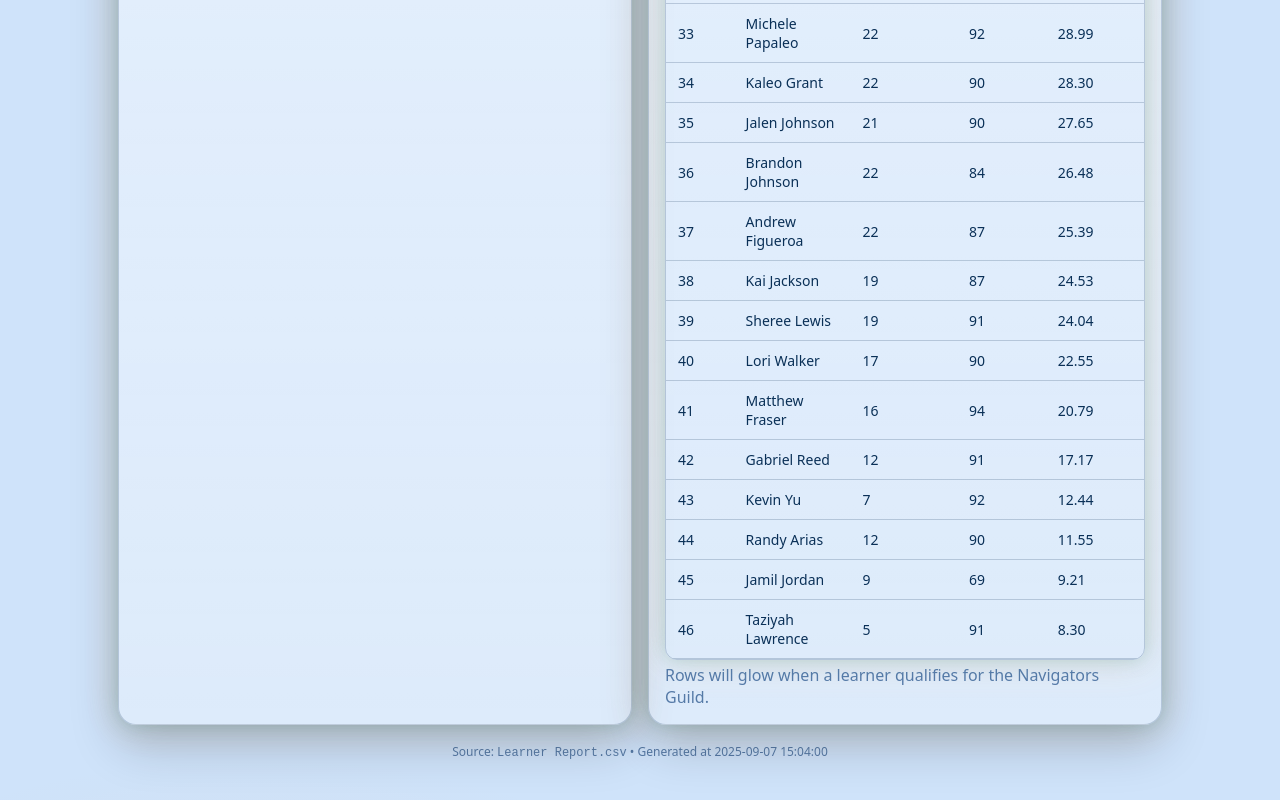
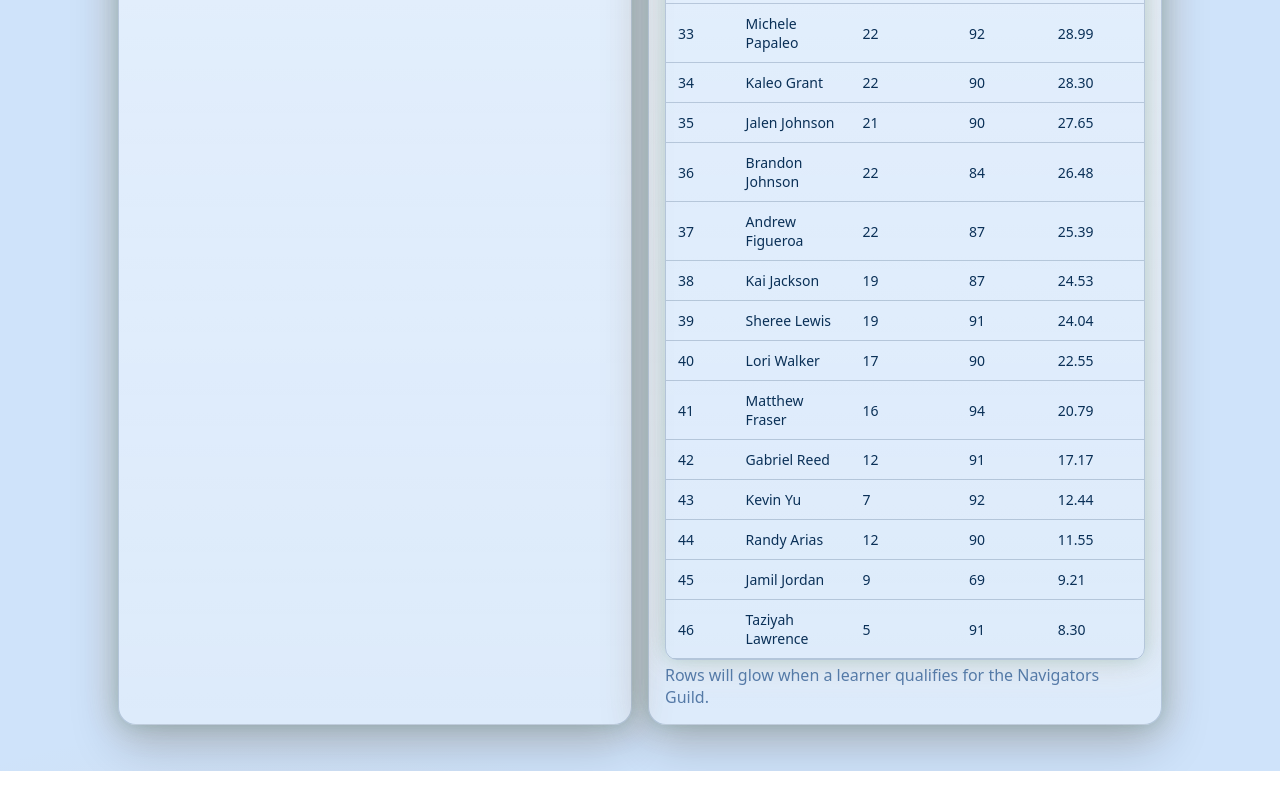
Before and after one commit to kaleogrant-tta/seed, a plain HTML site: page index.html in a window 1280 px wide. Shown: the part 1749-2549 px from the top of the page. After the commit the page ends 2520 px from the top, so only its background shows below. Drawn offline with Linux system fonts and the light colour scheme.

Commit message:
Update index.html

```diff
--- a/index.html
+++ b/index.html
@@ -275,7 +275,6 @@ body{
     </div>
 
     <div class="footer">
-      <p>Source: <code>Learner Report.csv</code> • Generated at 2025-09-07 15:04:00</p>
     </div>
   </div>
 
```
